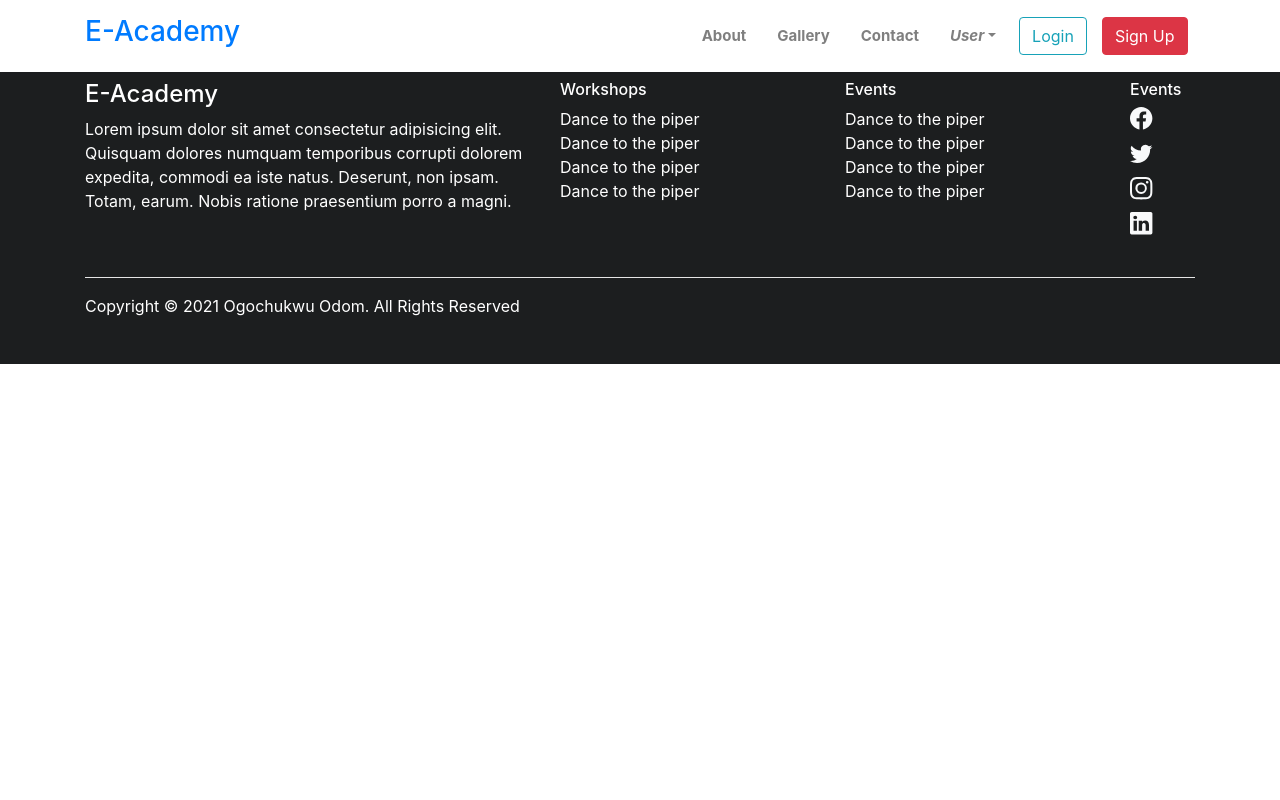
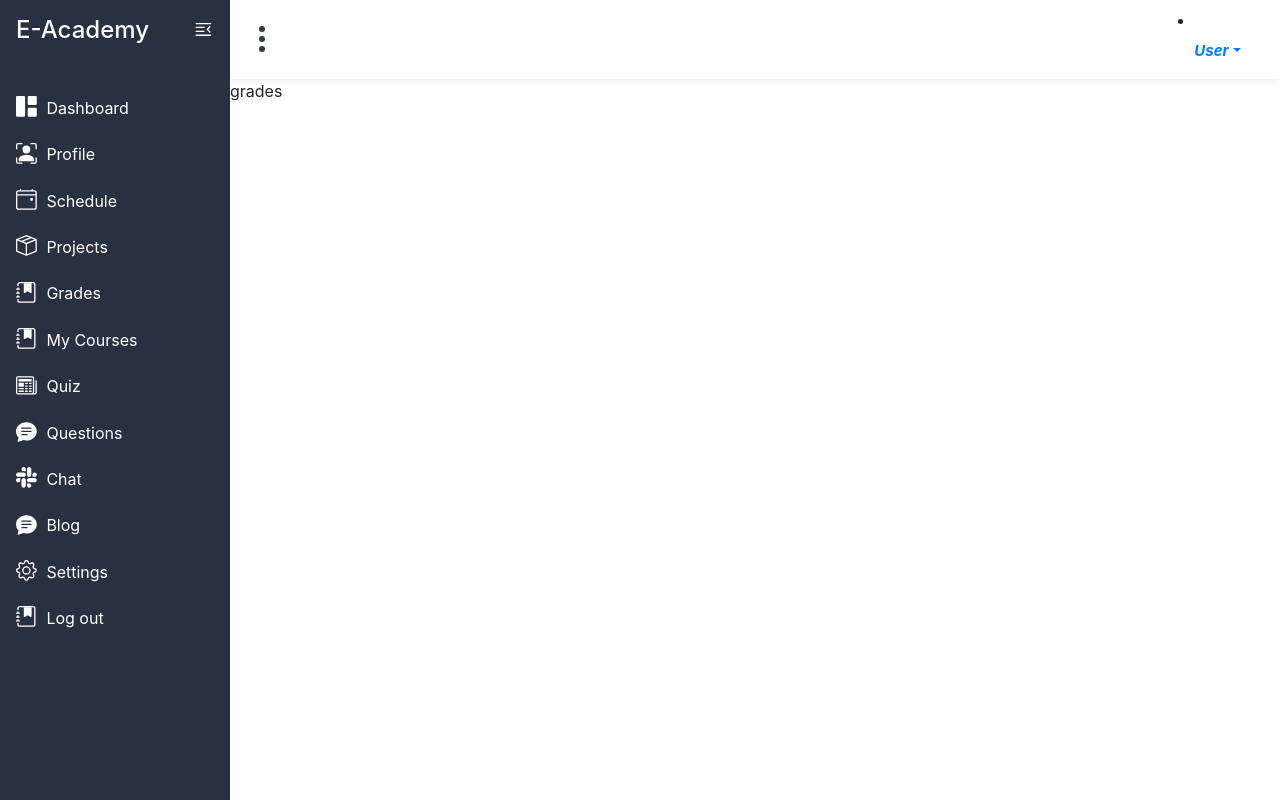
Before and after one commit to odomfavour/e-academy-nuxt, a Nuxt app: page /courses/grades in a window 1280 px wide. Built offline with nearby package versions, Linux system fonts and the light colour scheme.

Commit message:
ch: made many changes

```diff
--- a/layouts/dashboard.vue
+++ b/layouts/dashboard.vue
@@ -1,64 +1,121 @@
 <template>
-    <div class="wrapper">
+  <div>
+    <input type="checkbox" name="" id="sidebar-toggle" />
     <div class="sidebar">
-         <div class="sidebar-content">
-             <div class="sidebar-brand">
+      <div
+        class="sidebar-header d-flex justify-content-between align-items-center p-3 mb-3"
+      >
         <nuxt-link to="/">
-                    <svg version="1.1" xmlns="http://www.w3.org/2000/svg" fill="#4a88eb" xmlns:xlink="http://www.w3.org/1999/xlink" x="0px" y="0px" width="20px" height="20px" viewBox="0 0 20 20" enable-background="new 0 0 20 20" xml:space="preserve">
-                        <path d="M19.4,4.1l-9-4C10.1,0,9.9,0,9.6,0.1l-9,4C0.2,4.2,0,4.6,0,5s0.2,0.8,0.6,0.9l9,4C9.7,10,9.9,10,10,10s0.3,0,0.4-0.1l9-4
-                        C19.8,5.8,20,5.4,20,5S19.8,4.2,19.4,4.1z"></path>
-                        <path d="M10,15c-0.1,0-0.3,0-0.4-0.1l-9-4c-0.5-0.2-0.7-0.8-0.5-1.3c0.2-0.5,0.8-0.7,1.3-0.5l8.6,3.8l8.6-3.8c0.5-0.2,1.1,0,1.3,0.5
-                        c0.2,0.5,0,1.1-0.5,1.3l-9,4C10.3,15,10.1,15,10,15z"></path>
-                        <path d="M10,20c-0.1,0-0.3,0-0.4-0.1l-9-4c-0.5-0.2-0.7-0.8-0.5-1.3c0.2-0.5,0.8-0.7,1.3-0.5l8.6,3.8l8.6-3.8c0.5-0.2,1.1,0,1.3,0.5
-                        c0.2,0.5,0,1.1-0.5,1.3l-9,4C10.3,20,10.1,20,10,20z"></path>
-                    </svg>
-                    <span class="align-middle ml-3">E-academy</span>
+          <h4>
+            <span class="brand">E-Academy</span>
+          </h4>
         </nuxt-link>
+        <label for="sidebar-toggle">
+          <b-icon icon="text-indent-right" font-scale="1.3"></b-icon>
+        </label>
       </div>
-
-             <ul class="navbar-nav mt-3">
-                <li class="nav-item">
-                    <nuxt-link to="/students" class="nav-link"><b-icon icon="bricks" font-scale="1.3" class="mr-1"></b-icon> Dashboard</nuxt-link>
+      <div class="sidebar-menu">
+        <ul>
+          <li>
+            <nuxt-link to="/dashboard">
+              <span
+                ><b-icon icon="grid1x2-fill" font-scale="1.3"></b-icon
+              ></span>
+              <span>Dashboard</span>
+            </nuxt-link>
           </li>
-                <li class="nav-item">
-                    <nuxt-link to="/profile" class="nav-link"><b-icon icon="person-bounding-box" font-scale="1.3" class="mr-1"></b-icon> Profile</nuxt-link>
+          <li>
+            <nuxt-link to="/profile">
+              <span
+                ><b-icon icon="person-bounding-box" font-scale="1.3"></b-icon
+              ></span>
+              <span>Profile</span>
+            </nuxt-link>
           </li>
-                <li class="nav-item">
-                    <nuxt-link to="/profile" class="nav-link"><b-icon icon="calendar4-event" font-scale="1.3" class="mr-1"></b-icon> Schedule</nuxt-link>
+          <li>
+            <nuxt-link to="/courses/schedule">
+              <span
+                ><b-icon icon="calendar4-event" font-scale="1.3"></b-icon
+              ></span>
+              <span>Schedule</span>
+            </nuxt-link>
           </li>
-                <li class="nav-item">
-                    <nuxt-link to="/projects" class="nav-link"><b-icon icon="box-seam" font-scale="1.3" class="mr-1"></b-icon> Projects</nuxt-link>
+          <li>
+            <nuxt-link to="/projects">
+              <span><b-icon icon="box-seam" font-scale="1.3"></b-icon></span>
+              <span>Projects</span>
+            </nuxt-link>
           </li>
-                <li class="nav-item">
-                    <nuxt-link to="/projects" class="nav-link"><b-icon icon="journal-bookmark-fill" font-scale="1.3" class="mr-1"></b-icon> Grades</nuxt-link>
+          <li>
+            <nuxt-link to="/courses/grades">
+              <span
+                ><b-icon icon="journal-bookmark-fill" font-scale="1.3"></b-icon
+              ></span>
+              <span>Grades</span>
+            </nuxt-link>
           </li>
-                <li class="nav-item">
-                    <nuxt-link to="/courses" class="nav-link"><b-icon icon="journal-bookmark-fill" font-scale="1.3" class="mr-1"></b-icon>My Courses</nuxt-link>
+          <li>
+            <nuxt-link to="/courses">
+              <span
+                ><b-icon icon="journal-bookmark-fill" font-scale="1.3"></b-icon
+              ></span>
+              <span>My Courses</span>
+            </nuxt-link>
           </li>
-                <li class="nav-item">
-                    <nuxt-link to="/quiz" class="nav-link"><b-icon icon="newspaper" font-scale="1.3" class="mr-1"></b-icon> Quiz</nuxt-link>
+          <li>
+            <nuxt-link to="/quiz">
+              <span><b-icon icon="newspaper" font-scale="1.3"></b-icon></span>
+              <span>Quiz</span>
+            </nuxt-link>
           </li>
-                <li class="nav-item">
-                    <nuxt-link to="/question" class="nav-link"><b-icon icon="chat-text-fill" font-scale="1.3" class="mr-1"></b-icon> Questions</nuxt-link>
+          <li>
+            <nuxt-link to="/question">
+              <span
+                ><b-icon icon="chat-text-fill" font-scale="1.3"></b-icon
+              ></span>
+              <span>Questions</span>
+            </nuxt-link>
           </li>
-                <li class="nav-item">
-                    <nuxt-link to="/projects" class="nav-link"><b-icon icon="slack" font-scale="1.3" class="mr-1"></b-icon> blog</nuxt-link>
+          <li>
+            <nuxt-link to="#">
+              <span><b-icon icon="slack" font-scale="1.3"></b-icon></span>
+              <span>Chat</span>
+            </nuxt-link>
           </li>
-                <li class="nav-item">
-                    <nuxt-link to="#" class="nav-link"><b-icon icon="gear" font-scale="1.3" class="mr-1"></b-icon> Settings</nuxt-link>
+          <li>
+            <nuxt-link to="#">
+              <span
+                ><b-icon icon="chat-text-fill" font-scale="1.3"></b-icon
+              ></span>
+              <span>Blog</span>
+            </nuxt-link>
           </li>
-                <li class="nav-item">
-                    <nuxt-link to="#" class="nav-link"><b-icon icon="arrow-right-square" font-scale="1.3" class="mr-1"></b-icon> Logout</nuxt-link>
+          <li>
+            <nuxt-link to="/settings">
+              <span><b-icon icon="gear" font-scale="1.3"></b-icon></span>
+              <span>Settings</span>
+            </nuxt-link>
           </li>
-
+          <li>
+            <nuxt-link to="#">
+              <span
+                ><b-icon icon="journal-bookmark-fill" font-scale="1.3"></b-icon
+              ></span>
+              <span>Log out</span>
+            </nuxt-link>
+          </li>
         </ul>
       </div>
     </div>
-     <div class="main">
-
-         <nav class="navbar navbar-expand navbar-light navbar-bg sticky-top" >
+    <div class="main-content">
+      <header></header>
+      <nav class="navbar navbar-expand navbar-light navbar-bg sticky-top">
         <div class="toggle-icon" @click.prevent="hideSidebar">
-                 <b-icon icon="three-dots-vertical" font-scale="2rem" variant="dark"></b-icon>
+          <b-icon
+            icon="three-dots-vertical"
+            font-scale="2rem"
+            variant="dark"
+          ></b-icon>
         </div>
         <div class="ml-auto">
           <b-nav-item-dropdown right>
@@ -72,133 +129,157 @@
         </div>
       </nav>
       <main class="content">
-            <Nuxt/>
+        <Nuxt />
       </main>
     </div>
-
   </div>
 </template>
 
 <script>
-export default {
-    methods: {
-        hideSidebar() {
-            let toggleBtn = document.querySelector('.toggle-icon');
-            let sideBar = document.querySelector('.sidebar');
-            sideBar.classList.toggle('gap');
-            if(sideBar.classList.contains('gap')) {
-                sideBar.classList.remove('d-none')
-            }else {
-                sideBar.classList.add('d-none')
-            }
-            console.log(sideBar)
-        }
-    }
-}
+export default {};
 </script>
 
-<style scoped>
-    .wrapper {
-        display: flex;
-        align-items: stretch;
-        width: 100%;
+<style>
+:root {
+  --main-color: #293042;
+  --white: #fff;
 }
 
-    .card {
-            box-shadow: 0px 1px 3px 1px rgb(88 48 48 / 10%);
-    }
-    .sidebar {
-        min-width: 230px;
-        max-width: 230px;
-        transition: 1.2s ease-in;
-        direction: ltr;
-        background: #293042;
-        color: rgb(54, 30, 30);
-         transform: translateX(-230px)!important;
-    /* transition: 1.2s ease; */
+#sidebar-toggle {
+  display: none;
 }
 
-    .sidebar-content {
+.sidebar {
+  max-height: 100vh;
+  width: 230px;
   position: fixed;
+  left: 0;
   top: 0;
   bottom: 0;
-    max-width: 230px;
-    max-height: 100vh;
+  z-index: 100;
+  background: var(--main-color);
+  color: var(--white);
   overflow-y: scroll;
+  transition: width 500ms;
 }
 
-     .sidebar-content::-webkit-scrollbar {
+.sidebar::-webkit-scrollbar {
   width: 5px;
 }
 
 /* Track */
- .sidebar-content::-webkit-scrollbar-track {
+.sidebar::-webkit-scrollbar-track {
   background: #f1f1f1;
 }
 
 /* Handle */
- .sidebar-content::-webkit-scrollbar-thumb {
+.sidebar::-webkit-scrollbar-thumb {
   background: rgb(51, 24, 24);
   border-radius: 10px;
 }
 
-    .navbar-nav a {
-        padding: 12px 26px;
-        color: #fff;
+.sidebar ul {
+  list-style: none;
+  padding-left: 0;
 }
 
-    .sidebar-brand {
-        font-weight: 500;
-        font-size: 1.125rem;
-        padding: 1.4rem 2.95rem;
+.sidebar li {
+  /* margin-bottom: 1.2rem; */
+  padding: 0.7rem 1rem;
   display: block;
-        text-align: center;
-        color: #fff;
 }
 
-    .sidebar-brand a {
-        color: #fff;
-    }
-
-    .wrapper .content {
-        padding: 20px;
-        flex: 1;
-    }
-
-    .nav-item:hover a{
+.sidebar li:hover {
   background: #fff;
   color: #000;
   font-weight: 700;
   border-left: 5px solid #2a5fe6;
 }
-
-    .main {
-    display: flex;
-    background: rgb(253, 252, 252);
-    width: 100%;
-    min-height: 100vh;
-    min-width: 0;
-    transition: margin-left .35s ease-in-out,left .35s ease-in-out,margin-right .35s ease-in-out,right .35s ease-in-out;
-    flex-direction: column;
-    position: relative;
+.sidebar li:hover a {
+  color: #000;
+  font-weight: 700;
 }
 
-    .main nav li {
-        list-style: none;
+.sidebar ul a span:last-child {
+  padding-left: 0.6rem;
 }
 
-    .toggle-icon {
-        cursor: pointer;
+.brand {
+  padding-left: 0;
 }
 
-    .gap {
-            transform: translateX(0)!important;
-    transition: 1.2s ease;
+#sidebar-toggle:checked ~ .sidebar {
+  width: 60px;
 }
 
-    @media(max-width: 425px) {
-        .main {
-            min-width: 100vw;
+#sidebar-toggle:checked ~ .sidebar .sidebar-header h4 span:last-child,
+#sidebar-toggle:checked ~ .sidebar li span:last-child {
+  display: none;
+}
+
+#sidebar-toggle:checked ~ .sidebar .sidebar-header,
+#sidebar-toggle:checked ~ .sidebar li {
+  display: flex;
+  justify-content: center;
+}
+
+.sidebar a {
+  text-decoration: none;
+  color: var(--white);
+  font-size: 1rem;
+}
+
+#sidebar-toggle:checked ~ .main-content {
+  margin-left: 60px;
+}
+
+.main-content {
+  position: relative;
+  margin-left: 230px;
+  transition: margin-left 500ms;
+}
+
+@media screen and (max-width: 1200px) {
+  .sidebar {
+    width: 60px;
+    z-index: 1200;
+  }
+
+  .sidebar .sidebar-header h4 span,
+  .sidebar li span:last-child {
+    display: none;
+  }
+
+  .sidebar .sidebar-header,
+  .sidebar li {
+    display: flex;
+    justify-content: center;
+  }
+
+  .main-content {
+    margin-left: 60px;
+  }
+
+  #sidebar-toggle:checked ~ .sidebar {
+    width: 230px;
+  }
+
+  #sidebar-toggle:checked ~ .sidebar .sidebar-header h4 span:last-child,
+  #sidebar-toggle:checked ~ .sidebar li span:last-child {
+    display: inline;
+  }
+
+  #sidebar-toggle:checked ~ .sidebar .sidebar-header {
+    display: flex;
+    justify-content: space-between;
+  }
+
+  #sidebar-toggle:checked ~ .sidebar li {
+    display: block;
+  }
+
+  #sidebar-toggle:checked ~ .main-content {
+    margin-left: 60px;
   }
 }
 </style>
--- a/layouts/partials/Header.vue
+++ b/layouts/partials/Header.vue
@@ -1,18 +1,29 @@
 <template>
   <div>
-  <b-navbar toggleable="lg" class="navbar fixed-top navbar-expand-lg navbar-header navbar-mobile" fixed="true">
+    <b-navbar
+      toggleable="lg"
+      class="navbar fixed-top navbar-expand-lg navbar-header navbar-mobile"
+      fixed="true"
+    >
       <div class="container">
-           <nuxt-link to="/" class="font-weight-bold"><h3>E-Academy</h3></nuxt-link>
+        <nuxt-link to="/" class="font-weight-bold"
+          ><h3>E-Academy</h3></nuxt-link
+        >
 
         <b-navbar-toggle target="nav-collapse"></b-navbar-toggle>
 
         <b-collapse id="nav-collapse" is-nav>
-
           <!-- Right aligned nav items -->
           <b-navbar-nav class="ml-auto">
-        <li class="nav-item"><nuxt-link to="/login" class="nav-link">About</nuxt-link></li>
-        <li class="nav-item"><nuxt-link to="/login" class="nav-link">Gallery</nuxt-link></li>
-        <li class="nav-item"><nuxt-link to="/login" class="nav-link">Contact</nuxt-link></li>
+            <li class="nav-item">
+              <nuxt-link to="/login" class="nav-link">About</nuxt-link>
+            </li>
+            <li class="nav-item">
+              <nuxt-link to="/login" class="nav-link">Gallery</nuxt-link>
+            </li>
+            <li class="nav-item">
+              <nuxt-link to="/login" class="nav-link">Contact</nuxt-link>
+            </li>
 
             <b-nav-item-dropdown right>
               <!-- Using 'button-content' slot -->
@@ -24,14 +35,19 @@
               <b-dropdown-item href="#">Sign Out</b-dropdown-item>
             </b-nav-item-dropdown>
 
-        <li class="nav-item my-2 my-md-0"><nuxt-link to="/login" class="btn btn-outline-info">Login</nuxt-link></li>
-        <li class="nav-item my-2 my-md-0"><nuxt-link to="/register" class="btn btn-danger">Sign Up</nuxt-link></li>
-
-
+            <li class="nav-item my-2 my-md-0">
+              <nuxt-link to="/login" class="btn btn-outline-info"
+                >Login</nuxt-link
+              >
+            </li>
+            <li class="nav-item my-2 my-md-0">
+              <nuxt-link to="/register" class="btn btn-danger"
+                >Sign Up</nuxt-link
+              >
+            </li>
           </b-navbar-nav>
         </b-collapse>
       </div>
-
     </b-navbar>
   </div>
 </template>
@@ -41,36 +57,33 @@ export default {
   data() {
     return {
       isSticky: false,
-      stickyClass: 'is_sticky',
-      scrollPosition: 0,
+      stickyClass: "is_sticky",
+      scrollPosition: 0
     };
   },
   created() {
-    if(process.client) {
-      window.addEventListener('scroll', this.handleScroll);
+    if (process.client) {
+      window.addEventListener("scroll", this.handleScroll);
     }
   },
   destroyed() {
-    if(process.client) {
-      window.removeEventListener('scroll', this.handleScroll);
+    if (process.client) {
+      window.removeEventListener("scroll", this.handleScroll);
     }
   },
   methods: {
     handleScroll(event) {
       this.scrollPosition = window.scrollY;
       this.isSticky = this.scrollPosition >= 100;
-    },
-  },
-
     }
+  }
+};
 </script>
 
 <style>
 .navbar {
   background-color: #fff;
-    box-shadow: 0 4px 6px 0 rgba(12, 0, 46, .05);
-    padding-top: 15px;
-    padding-bottom: 15px;
+  box-shadow: 0 4px 6px 0 rgba(12, 0, 46, 0.05);
   -webkit-transition: all 500ms linear;
   -o-transition: all 500ms linear;
   transition: all 500ms linear;
@@ -81,12 +94,10 @@ export default {
   margin-right: 7.5px;
 }
 
-  .navbar .nav-link{
+.navbar .nav-link {
   font-size: 15px;
   font-weight: 700;
 }
-
-
 
 .navbar a {
   text-decoration: none;
@@ -99,8 +110,8 @@ export default {
   width: 100%;
   height: 75px;
   background-color: #fff !important;
-    -webkit-box-shadow: 0 4px 6px 0 rgba(12, 0, 46, .05);
-    box-shadow: 0 4px 6px 0 rgba(12, 0, 46, .05);
+  -webkit-box-shadow: 0 4px 6px 0 rgba(12, 0, 46, 0.05);
+  box-shadow: 0 4px 6px 0 rgba(12, 0, 46, 0.05);
 }
 
 /* .navbar a {
--- /dev/null
+++ b/pages/courses/grades.vue
@@ -0,0 +1,13 @@
+<template>
+  <div>
+    grades
+  </div>
+</template>
+
+<script>
+export default {
+  layout: "dashboard"
+};
+</script>
+
+<style></style>
--- /dev/null
+++ b/pages/courses/schedule.vue
@@ -0,0 +1,13 @@
+<template>
+  <div>
+    schedule
+  </div>
+</template>
+
+<script>
+export default {
+  layout: "dashboard"
+};
+</script>
+
+<style></style>
--- /dev/null
+++ b/pages/settings/index.vue
@@ -0,0 +1,13 @@
+<template>
+  <div>
+    settings
+  </div>
+</template>
+
+<script>
+export default {
+  layout: "dashboard"
+};
+</script>
+
+<style></style>
```
Lines whose indentation alone changed are shown as unchanged.
